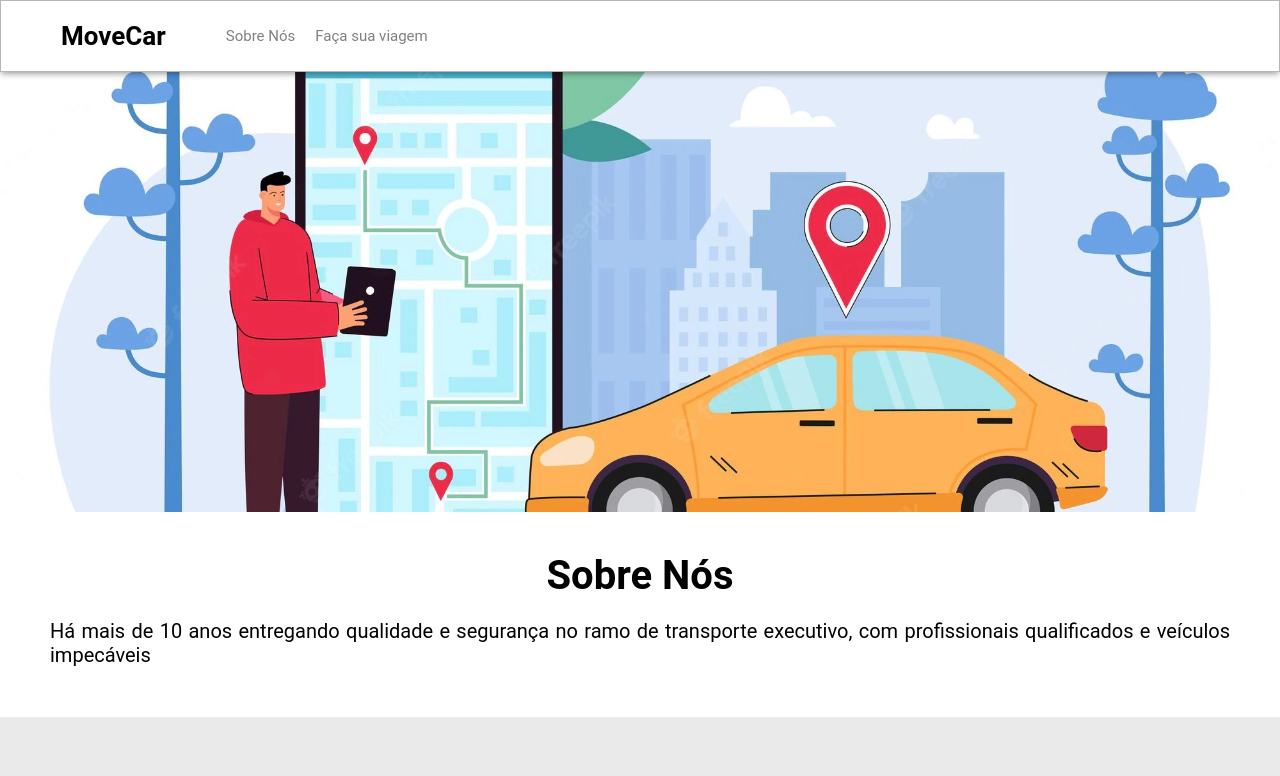
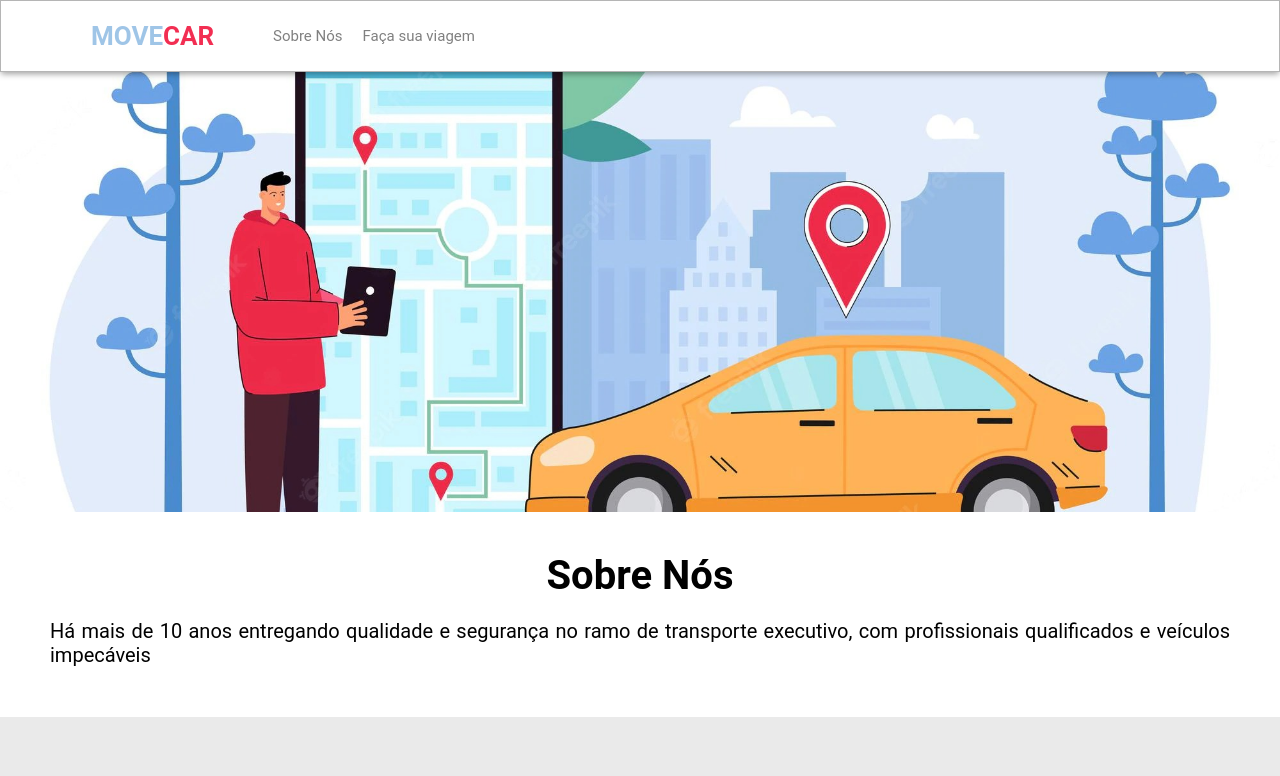
Before and after one commit to PLSR12/CalledCar-WebApp, a React (Create React App) app: page / in a window 1280 px wide. Shown: the top 776 px of the page. Built offline with nearby package versions, Linux system fonts and the light colour scheme; no server answers.

Commit message:
[*] changed logo title

```diff
--- a/src/components/Molecules/Header/index.tsx
+++ b/src/components/Molecules/Header/index.tsx
@@ -10,9 +10,11 @@ export function Header() {
     <>
       <S.MainContainer>
         <S.ContainerLeft>
-          <Link to="/" style={{ textDecoration: 'none' }}>
-            <h1>MoveCar</h1>
-          </Link>
+          <div className="title-container">
+            <h1>MOVE</h1>
+            <h2>CAR</h2>
+          </div>
+
           <S.Nav>
             <Linked to="about-us" spy={true} smooth={true} offset={-70} duration={500}>
               Sobre Nós
--- a/src/components/Molecules/Header/styles.ts
+++ b/src/components/Molecules/Header/styles.ts
@@ -23,11 +23,22 @@ export const ContainerLeft = styled.div`
   display: flex;
   align-items: center;
   gap: 60px;
-  h1 {
-    font-size: 26px;
-    cursor: pointer;
-    color: #000;
-    text-decoration: none;
+
+  .title-container {
+    display: grid;
+    grid-template-columns: 72px 50px;
+    margin-left: 30px;
+
+    h1 {
+      font-size: 26px;
+      cursor: pointer;
+      color: #6aa5d9a4;
+    }
+    h2 {
+      font-size: 26px;
+      cursor: pointer;
+      color: #f22e52;
+    }
   }
 `
 
```
